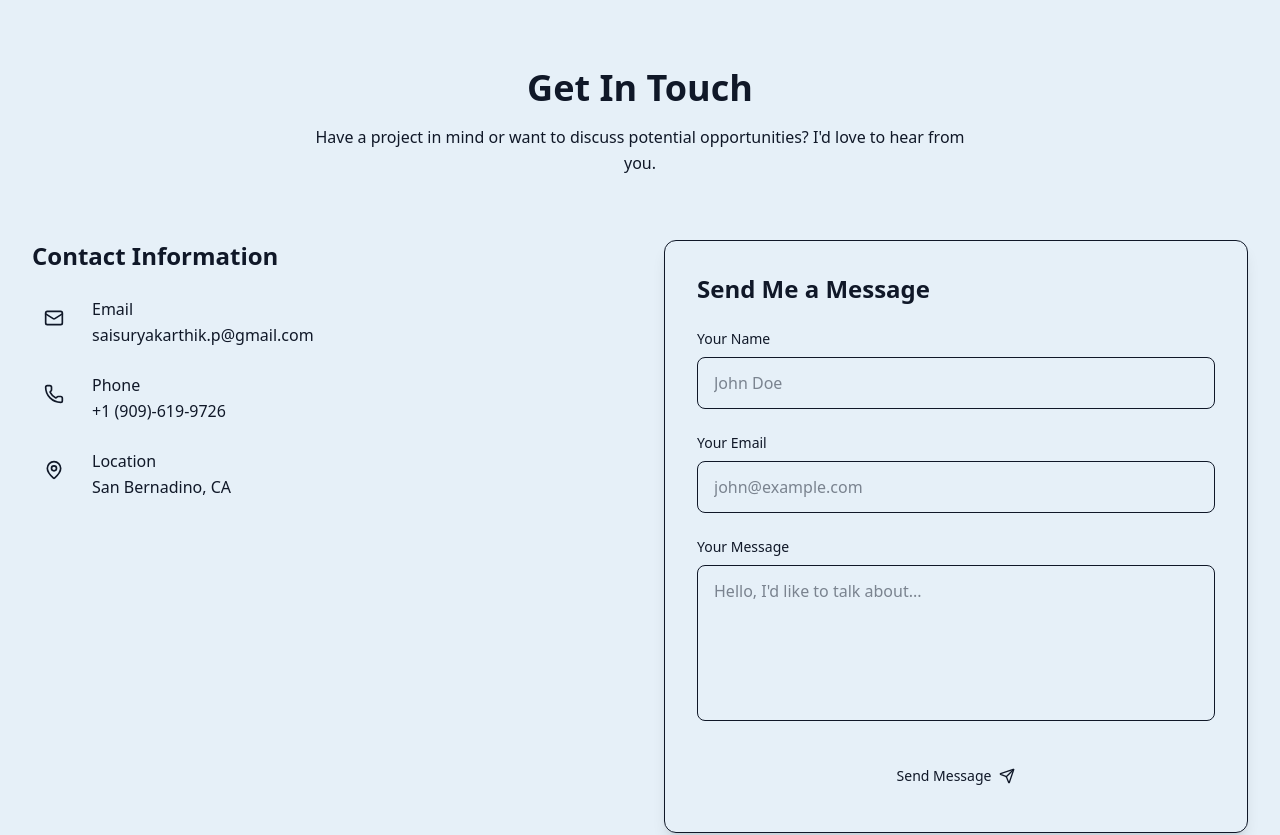
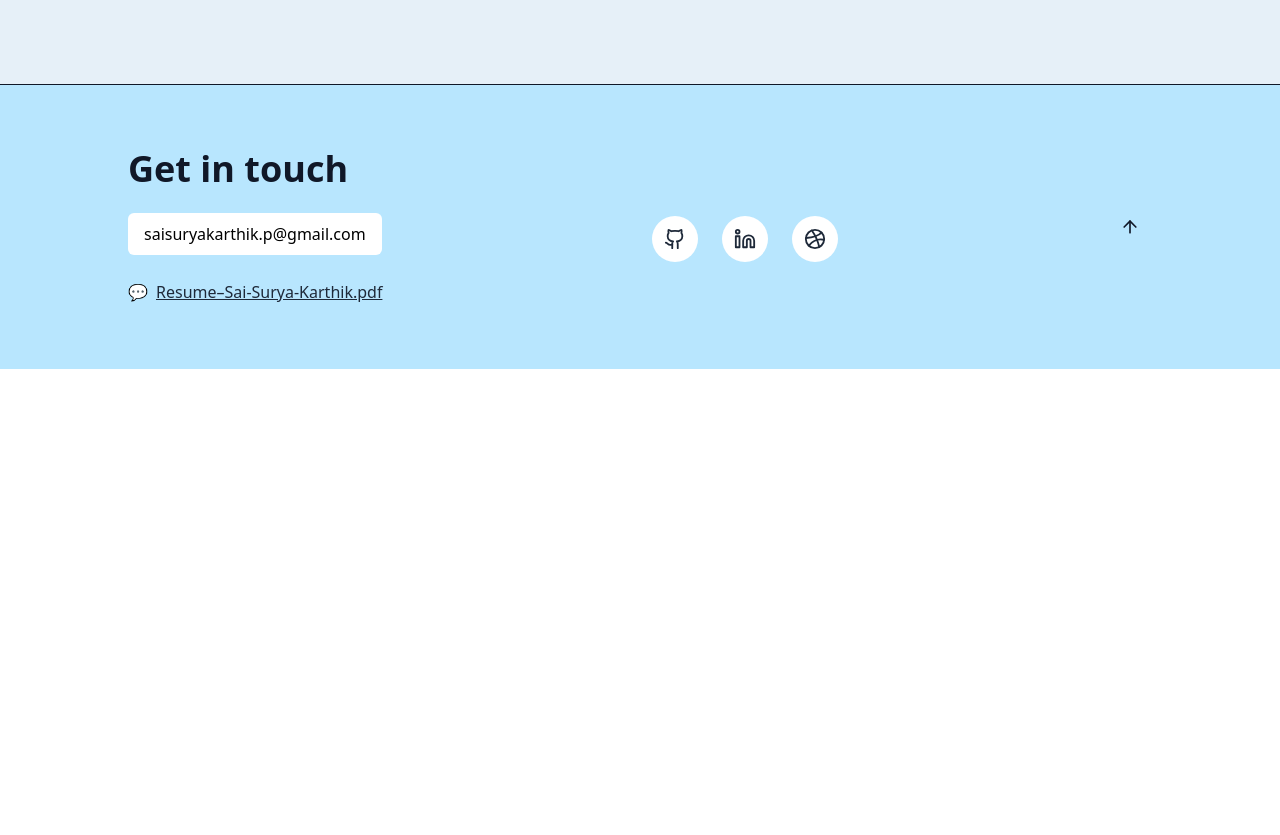
Before and after one commit to P-sskarthik/Portfolio-SSK, a React (Vite) app: page / in a window 1280 px wide. Shown: the part 3100-3935 px from the top of the page. After the commit the page ends 3469 px from the top, so only its background shows below. Built offline with nearby package versions, Linux system fonts and the light colour scheme.

Commit message:
footer changes

```diff
--- a/src/App.jsx
+++ b/src/App.jsx
@@ -66,9 +66,9 @@ const App = () => {
               <Skills />
             </section>
 
-            <section id="contact" className="py-20">
+            {/* <section id="contact" className="py-20">
               <Contact />
-            </section>
+            </section> */}
           </motion.div>
         </AnimatePresence>
       </main>
--- a/src/components/Contact.jsx
+++ b/src/components/Contact.jsx
@@ -1,174 +1,13 @@
-import React, { useState } from "react";
-import { motion } from "framer-motion";
-import { Send, Mail, Phone, MapPin } from "lucide-react";
-import { Button } from "@/components/ui/button";
+
+import { motion } from 'framer-motion';
+import { Github, Linkedin, Dribbble } from "lucide-react";
 
 const Contact = () => {
-  const [formData, setFormData] = useState({ name: '', email: '', message: '' });
-  const [isSubmitting, setIsSubmitting] = useState(false);
 
-  const handleChange = (e) => {
-    const { name, value } = e.target;
-    setFormData(prev => ({ ...prev, [name]: value }));
-  };
-
-  const handleSubmit = (e) => {
-    e.preventDefault();
-    setIsSubmitting(true);
-
-    setTimeout(() => {
-      setIsSubmitting(false);
-      alert("Message sent! Thank you for reaching out. I'll get back to you soon.");
-      setFormData({ name: '', email: '', message: '' });
-    }, 1500);
-  };
-
-  const contactInfo = [
-    {
-      icon: <Mail className="h-5 w-5" />,
-      title: 'Email',
-      value: 'saisuryakarthik.p@gmail.com',
-      link: 'mailto:saisuryakarthik.p@gmail.com'
-    },
-    {
-      icon: <Phone className="h-5 w-5" />,
-      title: 'Phone',
-      value: '+1 (909)-619-9726',
-      link: 'tel:+19096199726'
-    },
-    {
-      icon: <MapPin className="h-5 w-5" />,
-      title: 'Location',
-      value: 'San Bernadino, CA',
-      link: null
-    }
-  ];
 
   return (
     <div>
-      <motion.div
-        className="text-center mb-16"
-        initial={{ opacity: 0, y: 20 }}
-        whileInView={{ opacity: 1, y: 0 }}
-        viewport={{ once: true }}
-        transition={{ duration: 0.6 }}
-      >
-        <h2 className="text-3xl md:text-4xl font-bold mb-4">Get In <span className="gradient-text">Touch</span></h2>
-        <p className="text-muted-foreground max-w-2xl mx-auto">
-          Have a project in mind or want to discuss potential opportunities? I'd love to hear from you.
-        </p>
-      </motion.div>
 
-      <div className="grid grid-cols-1 lg:grid-cols-2 gap-12">
-        {/* Contact Info */}
-        <motion.div
-          initial={{ opacity: 0, x: -50 }}
-          whileInView={{ opacity: 1, x: 0 }}
-          viewport={{ once: true }}
-          transition={{ duration: 0.6 }}
-        >
-          <h3 className="text-2xl font-semibold mb-6">Contact Information</h3>
-          <div className="space-y-6 mb-8">
-            {contactInfo.map((item, index) => (
-              <motion.div
-                key={index}
-                className="flex items-start"
-                initial={{ opacity: 0, y: 20 }}
-                whileInView={{ opacity: 1, y: 0 }}
-                viewport={{ once: true }}
-                transition={{ duration: 0.4, delay: index * 0.1 }}
-              >
-                <div className="p-3 bg-primary/10 rounded-full mr-4">
-                  {item.icon}
-                </div>
-                <div>
-                  <h4 className="font-medium">{item.title}</h4>
-                  {item.link ? (
-                    <a href={item.link} className="text-muted-foreground hover:text-primary transition-colors">
-                      {item.value}
-                    </a>
-                  ) : (
-                    <p className="text-muted-foreground">{item.value}</p>
-                  )}
-                </div>
-              </motion.div>
-            ))}
-          </div>
-        </motion.div>
-
-        {/* Contact Form */}
-        <motion.div
-          initial={{ opacity: 0, x: 50 }}
-          whileInView={{ opacity: 1, x: 0 }}
-          viewport={{ once: true }}
-          transition={{ duration: 0.6 }}
-        >
-          <div className="bg-card border border-primary/5 rounded-xl p-8 shadow-lg">
-            <h3 className="text-2xl font-semibold mb-6">Send Me a Message</h3>
-
-            <form onSubmit={handleSubmit} className="space-y-6">
-              <div>
-                <label htmlFor="name" className="block text-sm font-medium mb-2">Your Name</label>
-                <input
-                  type="text"
-                  id="name"
-                  name="name"
-                  value={formData.name}
-                  onChange={handleChange}
-                  required
-                  className="w-full px-4 py-3 rounded-lg contact-input border"
-                  placeholder="John Doe"
-                />
-              </div>
-
-              <div>
-                <label htmlFor="email" className="block text-sm font-medium mb-2">Your Email</label>
-                <input
-                  type="email"
-                  id="email"
-                  name="email"
-                  value={formData.email}
-                  onChange={handleChange}
-                  required
-                  className="w-full px-4 py-3 rounded-lg contact-input border"
-                  placeholder="john@example.com"
-                />
-              </div>
-
-              <div>
-                <label htmlFor="message" className="block text-sm font-medium mb-2">Your Message</label>
-                <textarea
-                  id="message"
-                  name="message"
-                  value={formData.message}
-                  onChange={handleChange}
-                  required
-                  rows={5}
-                  className="w-full px-4 py-3 rounded-lg contact-input resize-none border"
-                  placeholder="Hello, I'd like to talk about..."
-                />
-              </div>
-
-              <Button type="submit" className="w-full py-6" disabled={isSubmitting}>
-                {isSubmitting ? (
-                  <span className="flex items-center">
-                    <svg className="animate-spin -ml-1 mr-3 h-5 w-5 text-white" viewBox="0 0 24 24">
-                      <circle className="opacity-25" cx="12" cy="12" r="10" stroke="currentColor" strokeWidth="4"></circle>
-                      <path className="opacity-75" fill="currentColor" d="M4 12a8 8 0 018-8V0C5.4 0 0 5.4 0 12h4z"></path>
-                    </svg>
-                    Sending...
-                  </span>
-                ) : (
-                  <span className="flex items-center">
-                    Send Message
-                    <Send className="ml-2 h-4 w-4" />
-                  </span>
-                )}
-              </Button>
-            </form>
-          </div>
-        </motion.div>
-      </div>
     </div>
   );
 };
--- a/src/components/Footer.jsx
+++ b/src/components/Footer.jsx
@@ -2,7 +2,7 @@
 import React from 'react';
 import { motion } from 'framer-motion';
 import { ArrowUp } from 'lucide-react';
-
+import { Github, Linkedin, Dribbble } from "lucide-react";
 const Footer = () => {
   const scrollToTop = () => {
     window.scrollTo({
@@ -14,24 +14,71 @@ const Footer = () => {
   const currentYear = new Date().getFullYear();
 
   return (
-    <footer className="bg-background border-t border-primary/10 py-12 mt-24"> {/* Increased top margin */}
+    <footer className="bg-background border-t border-primary/10 mt-24"> {/* Increased top margin */}
       <div className="container mx-auto px-4 sm:px-6 lg:px-8">
         <div className="flex flex-col md:flex-row justify-between items-center gap-6">
-          <motion.div
-            initial={{ opacity: 0, y: 20 }}
-            whileInView={{ opacity: 1, y: 0 }}
-            viewport={{ once: true }}
-            transition={{ duration: 0.5 }}
-          >
-            <h3 className=" logo-text bg-gradient from-red-500 to-blue-500 text-edge-outline animate-title font-bold "> {/* Applied logo-text class */}
-              SSK
-            </h3>
-            <p className="text-muted-foreground text-sm">
-              Crafting digital experiences with passion.
-            </p>
-          </motion.div>
 
-          <motion.div
+
+        </div>
+
+      </div>
+       <section className="bg-sky-200 text-gray-900 py-16 px-6">
+      <div className="max-w-5xl mx-auto flex flex-col md:flex-row justify-between items-center gap-8">
+
+        {/* Left Section: Text + Email + Resume */}
+        <div className="space-y-6 text-center md:text-left">
+          <h2 className="text-4xl font-bold">Get in touch</h2>
+
+          <div className="bg-white text-black px-4 py-2 rounded-md inline-block font-medium">
+            saisuryakarthik.p@gmail.com
+          </div>
+
+          <div>
+            <a
+              href="/Resume-Sai-Surya-Karthik.pdf"
+              target="_blank"
+              rel="noopener noreferrer"
+              className="inline-flex items-center gap-2 text-gray-800 hover:underline"
+            >
+              <span role="img" aria-label="chat">💬</span>
+              <span className="underline">Resume–Sai-Surya-Karthik.pdf</span>
+            </a>
+          </div>
+        </div>
+
+        {/* Right Section: Animated Social Icons */}
+        <motion.div
+          className="flex items-center gap-6 mt-6"
+          initial={{ opacity: 0 }}
+          animate={{ opacity: 1 }}
+          transition={{ delay: 1.2, duration: 0.5 }}
+        >
+          {[
+            { href: "https://github.com/P-sskarthik", icon: <Github size={22} /> },
+            { href: "https://www.linkedin.com/in/sai-surya-karthik-p-a80ba5197/", icon: <Linkedin size={22} /> },
+            { href: "https://behance.net/saisuryakarthik", icon: <Dribbble size={22} /> },
+          ].map((social, index) => (
+            <motion.a
+              key={index}
+              href={social.href}
+              target="_blank"
+              rel="noopener noreferrer"
+              className="bg-white text-gray-800 p-3 rounded-full hover:bg-blue-100 transition-colors"
+              whileHover={{ y: -3, scale: 1.1 }}
+              aria-label={
+                social.href.includes("behance")
+                  ? "Behance Profile"
+                  : social.href.includes("linkedin")
+                  ? "LinkedIn Profile"
+                  : "GitHub Profile"
+              }
+            >
+              {social.icon}
+            </motion.a>
+
+          ))}
+        </motion.div>
+        <motion.div
             className="mt-6 md:mt-0"
             initial={{ opacity: 0, y: 20 }}
             whileInView={{ opacity: 1, y: 0 }}
@@ -47,9 +94,9 @@ const Footer = () => {
               <ArrowUp className="h-5 w-5" />
             </button>
           </motion.div>
-        </div>
+      </div>
+    </section>
 
-      </div>
     </footer>
   );
 };
--- a/src/main.jsx
+++ b/src/main.jsx
@@ -2,7 +2,7 @@ import React from 'react';
 import ReactDOM from 'react-dom/client';
 import { BrowserRouter as Router, Routes, Route } from 'react-router-dom';
 import App from './App';
-import ProjectDetail from './components/ProjectDetail'; // ✅ updated to relative path
+import ProjectDetail from './Components/ProjectDetail'; // ✅ updated to relative path
 import './index.css'; // or './globals.css'
 
 ReactDOM.createRoot(document.getElementById('root')).render(
```
